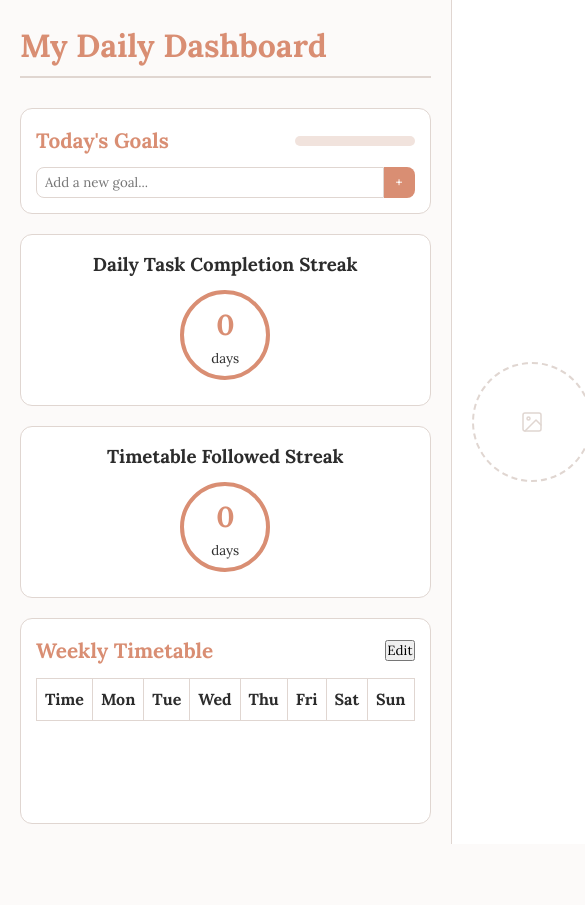
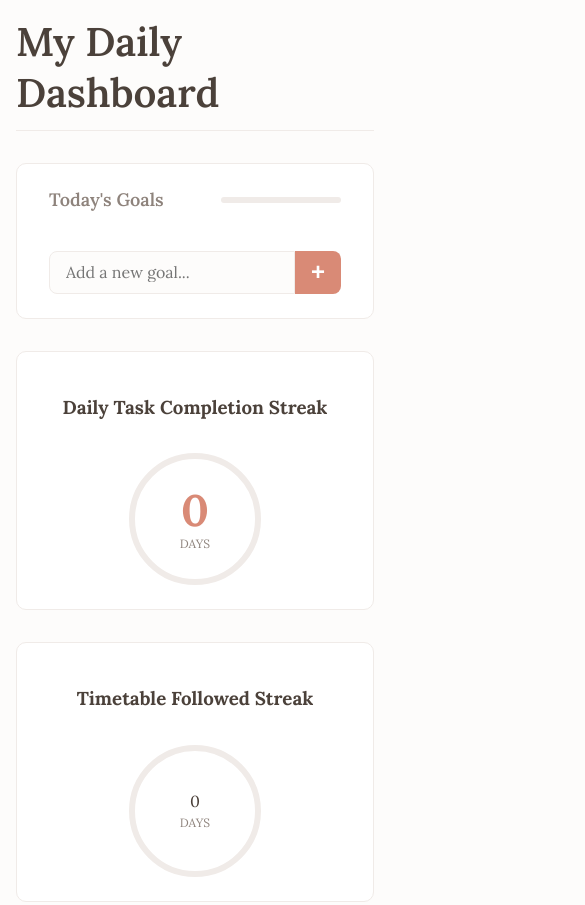
Before and after one commit to Kakutushar/Timetable-goals, a plain HTML site: page index.html in a window 390 px wide. Shown: the top 905 px of the page, 585 px wide, since content can reach past the window. Before the commit the page ends 844 px from the top, so only its background shows below. Drawn offline with Linux system fonts and the light colour scheme.

Commit message:
Update style.css

```diff
--- a/style.css
+++ b/style.css
@@ -1,278 +1,461 @@
+/* --- Authentic "Claude" Theme --- */
 :root {
-    --primary-color: #D98E73;
-    --secondary-color: #F1E3DD;
-    --background-color: #FCFAF9;
-    --text-color: #2C2C2C;
-    --card-bg: #FFFFFF;
-    --border-color: #E0D6D1;
-}
-
-* {
-    box-sizing: border-box;
-    margin: 0;
-    padding: 0;
-    font-family: 'Lora', serif;
+    --primary-color: #D98A76; /* Muted Orange/Terracotta */
+    --background-color: #FDFCFB; /* Warm Off-White */
+    --card-background: #FFFFFF;
+    --text-color: #4B413A; /* Dark Brown/Gray */
+    --subtle-text: #8E837C; /* Lighter Brown/Gray */
+    --border-color: #F0EBE8; /* Very Light Border */
+    --danger-color: #D93A3A;
+    --shadow: none;
+    --border-radius: 10px;
 }
 
 body {
+    font-family: 'Lora', serif;
     background-color: var(--background-color);
     color: var(--text-color);
-    line-height: 1.6;
-    font-size: 16px;
+    margin: 0;
+    padding: 2rem;
+    display: flex;
+    justify-content: center;
+    align-items: flex-start;
+    min-height: 100vh;
+    box-sizing: border-box;
 }
 
+/* --- Main Layout --- */
 #app-container {
     display: flex;
-    min-height: 100vh;
+    gap: 2.5rem;
+    width: 100%;
+    max-width: 1400px;
+}
+
+.sidebar {
+    flex: 0 0 350px;
 }
 
 .main-content {
     flex: 1;
-    padding: 20px;
     display: flex;
     flex-direction: column;
-    gap: 20px;
+    gap: 2rem;
 }
 
-header {
-    margin-bottom: 10px;
-}
-
-#main-heading {
-    font-size: 2rem;
-    font-weight: 700;
-    color: var(--primary-color);
-    border-bottom: 2px solid var(--border-color);
-    padding-bottom: 5px;
+header h1 {
+    font-size: 2.5rem;
+    font-weight: 600;
+    margin: 0;
+    padding-bottom: 0.75rem;
+    border-bottom: 1px solid var(--border-color);
     outline: none;
 }
 
-.goals-and-streak {
+/* --- Image Uploader --- */
+.image-uploader {
+    position: relative;
+    width: 100%;
+    height: 250px;
+    border-radius: var(--border-radius);
+    border: 1px solid var(--border-color);
+    background-color: #F9F6F4;
     display: flex;
-    flex-wrap: wrap;
-    gap: 20px;
+    justify-content: center;
+    align-items: center;
+    cursor: pointer;
+    overflow: hidden;
+    transition: border-color 0.2s, background-color 0.2s;
 }
 
+.image-uploader:hover {
+    border-color: var(--primary-color);
+    background-color: #F5F1EE;
+}
+
+#profile-image {
+    width: 100%;
+    height: 100%;
+    object-fit: cover;
+    display: none;
+}
+
+#profile-image.loaded {
+    display: block;
+}
+
+.image-placeholder {
+    color: #D3C9C4;
+    transition: color 0.2s;
+    display: flex;
+}
+
+.image-uploader:hover .image-placeholder {
+    color: var(--primary-color);
+}
+
+.image-placeholder svg {
+    width: 44px;
+    height: 44px;
+}
+
+/* --- Reusable Card Styles --- */
 .daily-goals-card, .streak-card, .timetable-card {
-    background: var(--card-bg);
+    background-color: var(--card-background);
+    border-radius: var(--border-radius);
+    padding: 1.5rem 2rem;
     border: 1px solid var(--border-color);
-    border-radius: 12px;
-    padding: 15px;
-    flex: 1;
-    min-width: 250px;
 }
 
 .card-header {
     display: flex;
     justify-content: space-between;
     align-items: center;
+    margin-bottom: 1.5rem;
+    gap: 1rem;
 }
 
 .card-header h3 {
-    font-size: 1.3rem;
-    color: var(--primary-color);
+    margin: 0;
+    font-size: 1.125rem;
+    font-weight: 600;
+    color: var(--subtle-text);
+    flex-shrink: 0; /* Prevents h3 from shrinking */
 }
 
+/* --- Goals & Streak Section --- */
+.goals-and-streak {
+    display: grid;
+    grid-template-columns: 1fr 220px;
+    gap: 2rem;
+}
+
+/* Progress Bar */
 .progress-container {
-    background: var(--secondary-color);
-    border-radius: 6px;
-    height: 10px;
-    width: 120px;
+    width: 100%;
+    height: 6px;
+    background-color: #F0EBE8;
+    border-radius: 3px;
     overflow: hidden;
-    margin-left: 10px;
+    margin-left: auto; /* Pushes progress bar to the right */
+    max-width: 120px;
 }
 
 #progress-bar {
     height: 100%;
     width: 0%;
     background-color: var(--primary-color);
+    border-radius: 3px;
     transition: width 0.3s ease-in-out;
 }
 
+/* Goals List */
 #goals-list {
-    margin: 10px 0;
     list-style: none;
+    padding: 0;
+    margin: 0;
+    max-height: 200px;
+    overflow-y: auto;
 }
 
 #goals-list li {
     display: flex;
     align-items: center;
-    justify-content: space-between;
-    padding: 6px 10px;
-    border: 1px solid var(--border-color);
-    border-radius: 8px;
-    margin-bottom: 5px;
-    background: var(--secondary-color);
+    padding: 0.8rem 0;
+    border-bottom: 1px solid var(--border-color);
+    cursor: pointer;
+    font-size: 1.05rem;
 }
 
-#goals-list li.completed {
-    text-decoration: line-through;
-    opacity: 0.7;
+#goals-list li:last-child {
+    border-bottom: none;
 }
 
+#goals-list li.completed span {
+    text-decoration: line-through;
+    color: var(--subtle-text);
+}
+
+#goals-list li .checkbox {
+    width: 18px;
+    height: 18px;
+    border: 1.5px solid #D3C9C4;
+    border-radius: 50%;
+    margin-right: 1rem;
+    display: flex;
+    justify-content: center;
+    align-items: center;
+    transition: all 0.2s;
+    font-size: 12px;
+    color: white;
+}
+
+#goals-list li.completed .checkbox {
+    background-color: var(--primary-color);
+    border-color: var(--primary-color);
+}
+
+/* Add Goal Form */
 .add-goal-form {
     display: flex;
-    margin-top: 10px;
+    margin-top: 1rem;
 }
 
 #new-goal-input {
-    flex: 1;
-    padding: 6px 8px;
+    flex-grow: 1;
     border: 1px solid var(--border-color);
     border-radius: 8px 0 0 8px;
+    padding: 0.65rem 1rem;
+    font-size: 1rem;
+    outline: none;
+    background-color: #FDFCFB;
+    font-family: 'Lora', serif;
+}
+#new-goal-input:focus {
+    border-color: var(--primary-color);
+    background-color: white;
 }
 
 #add-goal-btn {
-    padding: 6px 12px;
     border: none;
     background-color: var(--primary-color);
-    color: #fff;
+    color: white;
+    font-size: 1.5rem;
+    font-weight: 600;
+    padding: 0 1rem;
     border-radius: 0 8px 8px 0;
     cursor: pointer;
-    font-weight: 600;
+    transition: background-color 0.2s;
 }
 #add-goal-btn:hover {
     background-color: #C87A66;
 }
 
+/* Streak Counter */
 .streak-card {
+    display: flex;
+    flex-direction: column;
+    align-items: center;
+    justify-content: center;
     text-align: center;
 }
 
 .streak-circle {
-    margin: 10px auto;
     width: 120px;
     height: 120px;
-    border: 6px solid var(--primary-color);
     border-radius: 50%;
+    border: 6px solid #F0EBE8;
     display: flex;
     flex-direction: column;
     justify-content: center;
     align-items: center;
+    margin-top: 1rem;
 }
 
-.streak-circle span {
-    font-size: 2rem;
-    font-weight: bold;
+#streak-count {
+    font-size: 2.75rem;
+    font-weight: 700;
+    line-height: 1;
     color: var(--primary-color);
 }
 
-/* Smaller version for the two streaks */
-.streak-circle.small {
-    width: 90px;
-    height: 90px;
-    border-width: 4px;
+.streak-circle small {
+    text-transform: uppercase;
+    font-size: 0.75rem;
+    color: var(--subtle-text);
+    margin-top: 4px;
 }
 
-.streak-circle.small #streak-count,
-.streak-circle.small #timetable-streak-count {
-    font-size: 1.8rem;
+/* --- Timetable --- */
+#edit-timetable-btn, .secondary-btn {
+    background-color: #F9F6F4;
+    border: 1px solid var(--border-color);
+    color: var(--text-color);
+    padding: 0.4rem 1rem;
+    border-radius: 6px;
+    cursor: pointer;
+    font-weight: 600;
+    transition: all 0.2s;
+    font-size: 0.875rem;
+    font-family: 'Lora', serif;
+}
+#edit-timetable-btn:hover, .secondary-btn:hover {
+    background-color: #F5F1EE;
+    border-color: #D3C9C4;
+}
+#edit-timetable-btn.editing {
+    background-color: #D93A3A;
+    color: white;
+    border-color: #D93A3A;
 }
 
-#timetable-streak-btn {
-    border: none;
-    background-color: var(--primary-color);
-    color: white;
-    font-size: 1.5rem;
-    font-weight: 600;
-    width: 44px;
-    height: 44px;
-    border-radius: 50%;
-    cursor: pointer;
-    display: flex;
-    justify-content: center;
-    align-items: center;
-}
-#timetable-streak-btn:hover {
-    background-color: #C87A66;
+#timetable {
+    width: 100%;
+    border-collapse: collapse;
+    margin-top: 1rem;
 }
 
-.timetable-card table {
-    width: 100%;
-    border-collapse: collapse;
-    margin-top: 10px;
+#timetable th, #timetable td {
+    border: 1px solid var(--border-color);
+    padding: 0.75rem;
+    text-align: center;
+    vertical-align: middle;
+    height: 50px;
 }
 
-.timetable-card th,
-.timetable-card td {
-    border: 1px solid var(--border-color);
-    padding: 8px;
-    text-align: center;
+#timetable th {
+    background-color: #F9F6F4;
+    font-weight: 600;
+    color: var(--subtle-text);
+    font-size: 0.875rem;
 }
 
-.sidebar {
-    width: 200px;
-    padding: 20px;
-    background: var(--card-bg);
-    border-left: 1px solid var(--border-color);
-    display: flex;
-    justify-content: center;
-    align-items: center;
+#timetable td {
+    cursor: default;
+    white-space: pre-wrap;
+    word-break: break-word;
+    font-size: 0.95rem;
 }
 
-.image-uploader {
-    display: block;
+#timetable.editable td {
     cursor: pointer;
-    text-align: center;
+    background-color: #F9F6F4;
+    transition: background-color 0.2s;
+}
+#timetable.editable td:hover {
+    background-color: #F5F1EE;
 }
 
-#profile-image {
-    max-width: 100%;
-    border-radius: 50%;
-    display: none;
-}
-
-.image-placeholder {
-    width: 120px;
-    height: 120px;
-    border: 2px dashed var(--border-color);
-    border-radius: 50%;
-    display: flex;
-    justify-content: center;
-    align-items: center;
-    color: var(--border-color);
-}
-
+/* --- Modal --- */
 .modal-overlay {
     position: fixed;
     top: 0;
     left: 0;
     width: 100%;
     height: 100%;
-    background: rgba(0,0,0,0.5);
+    background-color: rgba(75, 65, 58, 0.7);
     display: flex;
     justify-content: center;
     align-items: center;
+    z-index: 1000;
+    backdrop-filter: blur(4px);
 }
 
 .modal-content {
-    background: var(--card-bg);
-    padding: 20px;
-    border-radius: 12px;
-    width: 350px;
+    background: var(--card-background);
+    padding: 2rem;
+    border-radius: var(--border-radius);
+    width: 90%;
+    max-width: 500px;
+    animation: fadeIn 0.3s ease-out;
+    border: 1px solid var(--border-color);
+}
+
+@keyframes fadeIn {
+    from { opacity: 0; transform: scale(0.98); }
+    to { opacity: 1; transform: scale(1); }
+}
+
+.modal-content h3 {
+    margin-top: 0;
+    font-weight: 600;
+}
+
+#modal-textarea {
+    width: 100%;
+    box-sizing: border-box;
+    padding: 0.75rem;
+    border: 1px solid var(--border-color);
+    border-radius: 6px;
+    margin: 1rem 0;
+    font-family: 'Lora', serif;
+    font-size: 1rem;
+    resize: vertical;
+    background-color: #FDFCFB;
+}
+#modal-textarea:focus {
+    background-color: white;
+    border-color: var(--primary-color);
+    outline: none;
 }
 
 .modal-actions {
     display: flex;
     justify-content: flex-end;
-    gap: 10px;
-    margin-top: 10px;
+    gap: 1rem;
+    margin-top: 1.5rem;
 }
 
 .modal-actions button {
-    padding: 6px 12px;
+    padding: 0.6rem 1.25rem;
+    border-radius: 6px;
     border: none;
-    border-radius: 6px;
     cursor: pointer;
     font-weight: 600;
+    transition: all 0.2s;
+    font-family: 'Lora', serif;
 }
 
 #modal-save-btn {
-    background: var(--primary-color);
-    color: #fff;
+    background-color: var(--primary-color);
+    color: white;
+}
+#modal-save-btn:hover {
+    background-color: #C87A66;
 }
 
-#modal-cancel-btn {
-    background: var(--secondary-color);
+#modal-cancel-btn, #uncompleted-close-btn {
+    background-color: #F0EBE8;
     color: var(--text-color);
 }
+#modal-cancel-btn:hover, #uncompleted-close-btn:hover {
+    background-color: #E6DFDB;
+}
+
+.danger-btn {
+    background-color: var(--danger-color);
+    color: white;
+}
+.danger-btn:hover {
+    background-color: #b82e2e;
+}
+
+/* Styles for Uncompleted List */
+#uncompleted-list {
+    list-style: none;
+    padding: 0;
+    max-height: 300px;
+    overflow-y: auto;
+}
+#uncompleted-list li {
+    padding: 0.5rem;
+    border-bottom: 1px solid var(--border-color);
+    color: var(--subtle-text);
+}
+#uncompleted-list li:last-child {
+    border-bottom: none;
+}
+
+
+/* --- Responsive Design --- */
+@media (max-width: 1024px) {
+    body {
+        padding: 1rem;
+    }
+    #app-container {
+        flex-direction: column;
+    }
+    .sidebar {
+        flex-basis: auto;
+        width: 100%;
+        display: flex;
+        justify-content: center;
+        order: 2;
+    }
+    .main-content {
+        order: 1;
+    }
+    .goals-and-streak {
+        grid-template-columns: 1fr;
+    }
+}
```
